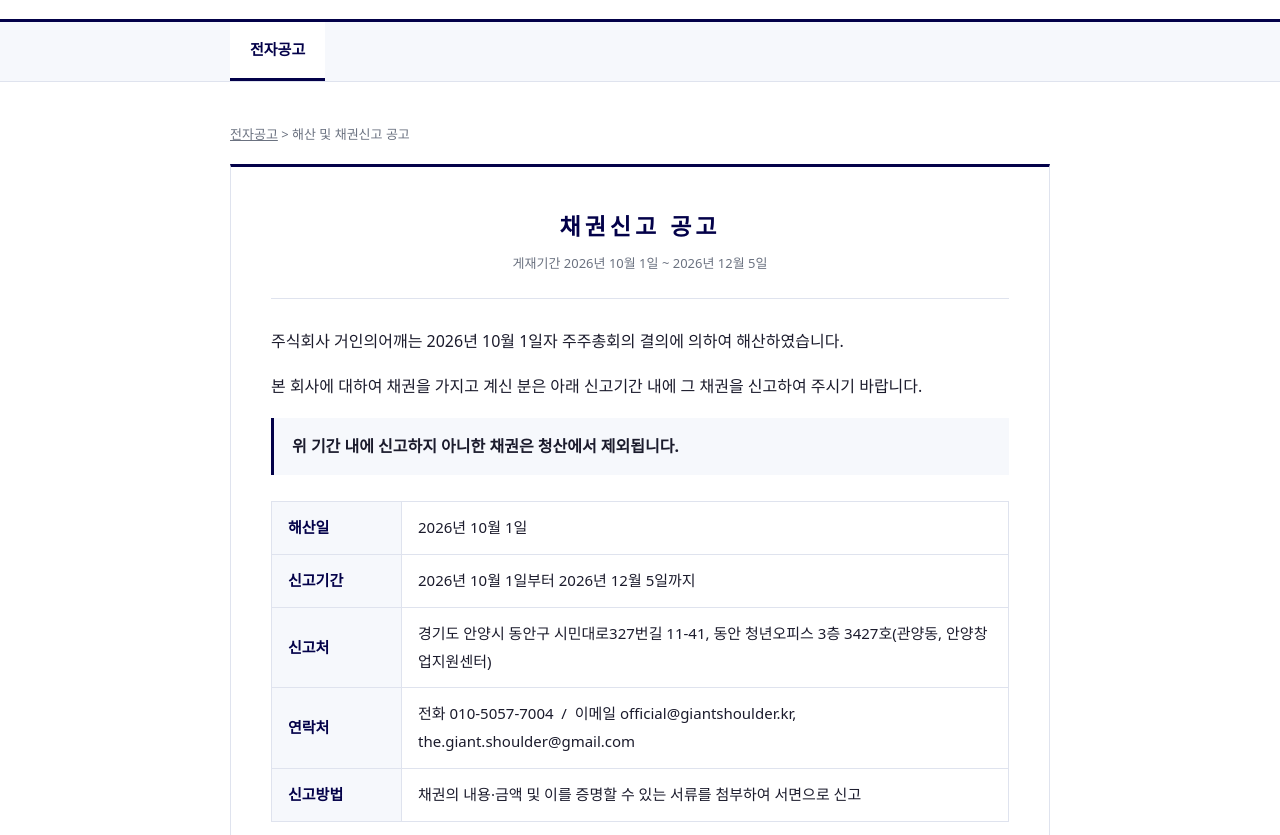
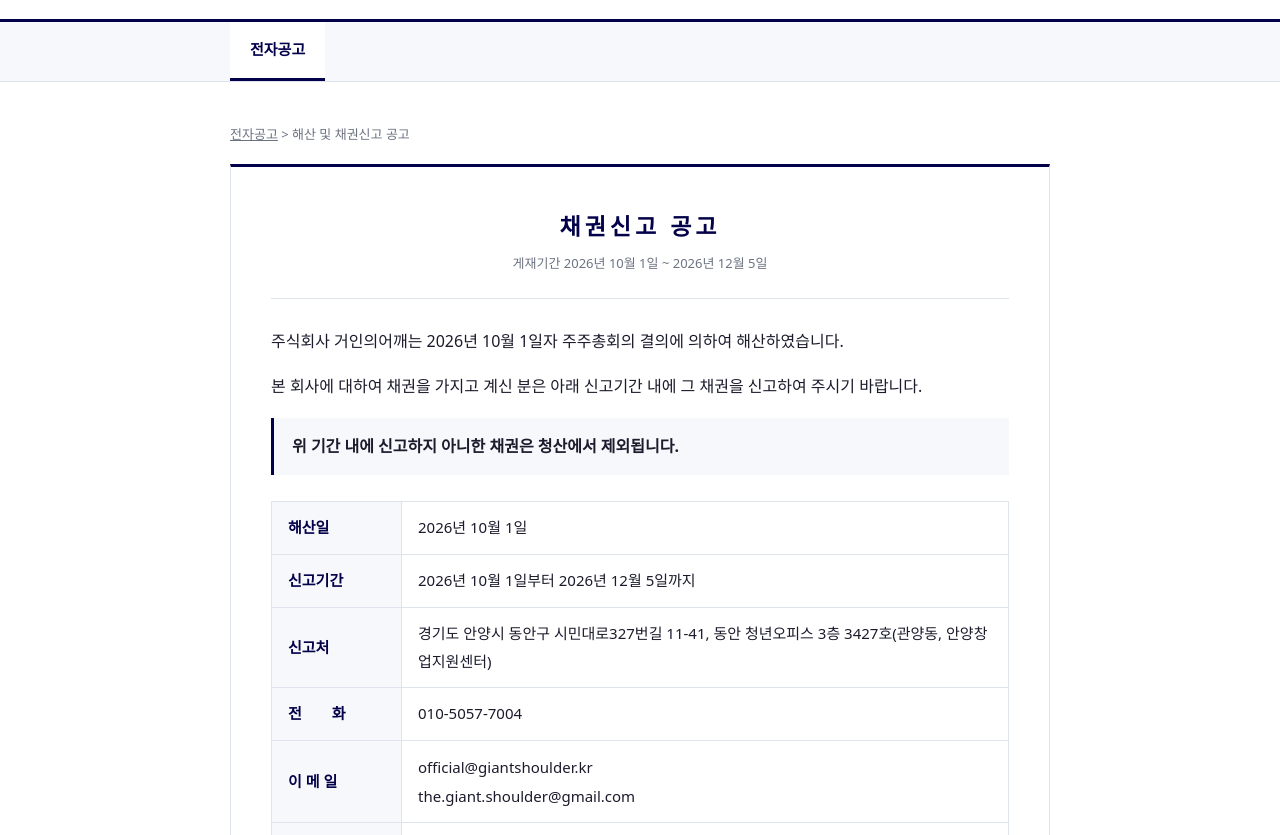
Before and after one commit to giant-shoulder/lmulm-notice, a plain HTML site: page notice-2026-01.html in a window 1280 px wide. Shown: the part 117-952 px from the top of the page. Drawn offline with Linux system fonts and the light colour scheme.

Commit message:
Add files via upload

```diff
--- a/notice-2026-01.html
+++ b/notice-2026-01.html
@@ -32,6 +32,7 @@
   table.spec th{background:var(--soft);color:var(--ink);font-weight:700;text-align:left;
        width:130px;padding:12px 16px;border:1px solid var(--line);white-space:nowrap;}
   table.spec td{padding:12px 16px;border:1px solid var(--line);}
+  table.spec td.mail{line-height:1.9;word-break:keep-all;}
   .sign{margin-top:44px;text-align:center;line-height:2;}
   .sign .date{font-size:16px;margin-bottom:22px;}
   .sign .addr{font-size:14px;color:#444;}
@@ -91,7 +92,8 @@
         <tr><th>해산일</th><td>2026년 10월 1일</td></tr>
         <tr><th>신고기간</th><td>2026년 10월 1일부터 2026년 12월 5일까지</td></tr>
         <tr><th>신고처</th><td>경기도 안양시 동안구 시민대로327번길 11-41, 동안 청년오피스 3층 3427호(관양동, 안양창업지원센터)</td></tr>
-        <tr><th>연락처</th><td>전화 010-5057-7004 &nbsp;/&nbsp; 이메일 official@giantshoulder.kr, the.giant.shoulder@gmail.com</td></tr>
+        <tr><th>전　　화</th><td>010-5057-7004</td></tr>
+        <tr><th>이 메 일</th><td class="mail">official@giantshoulder.kr<br>the.giant.shoulder@gmail.com</td></tr>
         <tr><th>신고방법</th><td>채권의 내용·금액 및 이를 증명할 수 있는 서류를 첨부하여 서면으로 신고</td></tr>
       </table>
 
```
